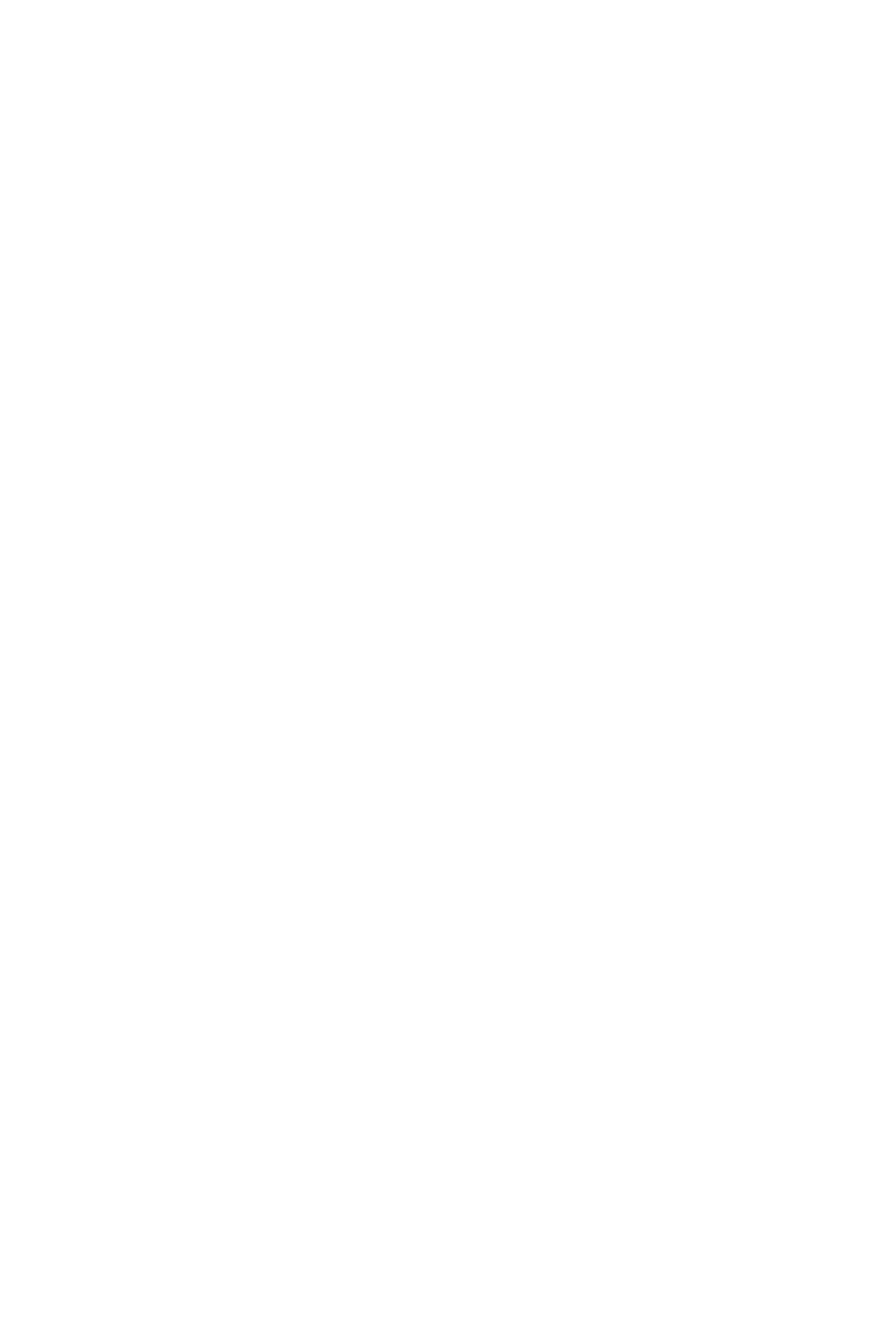
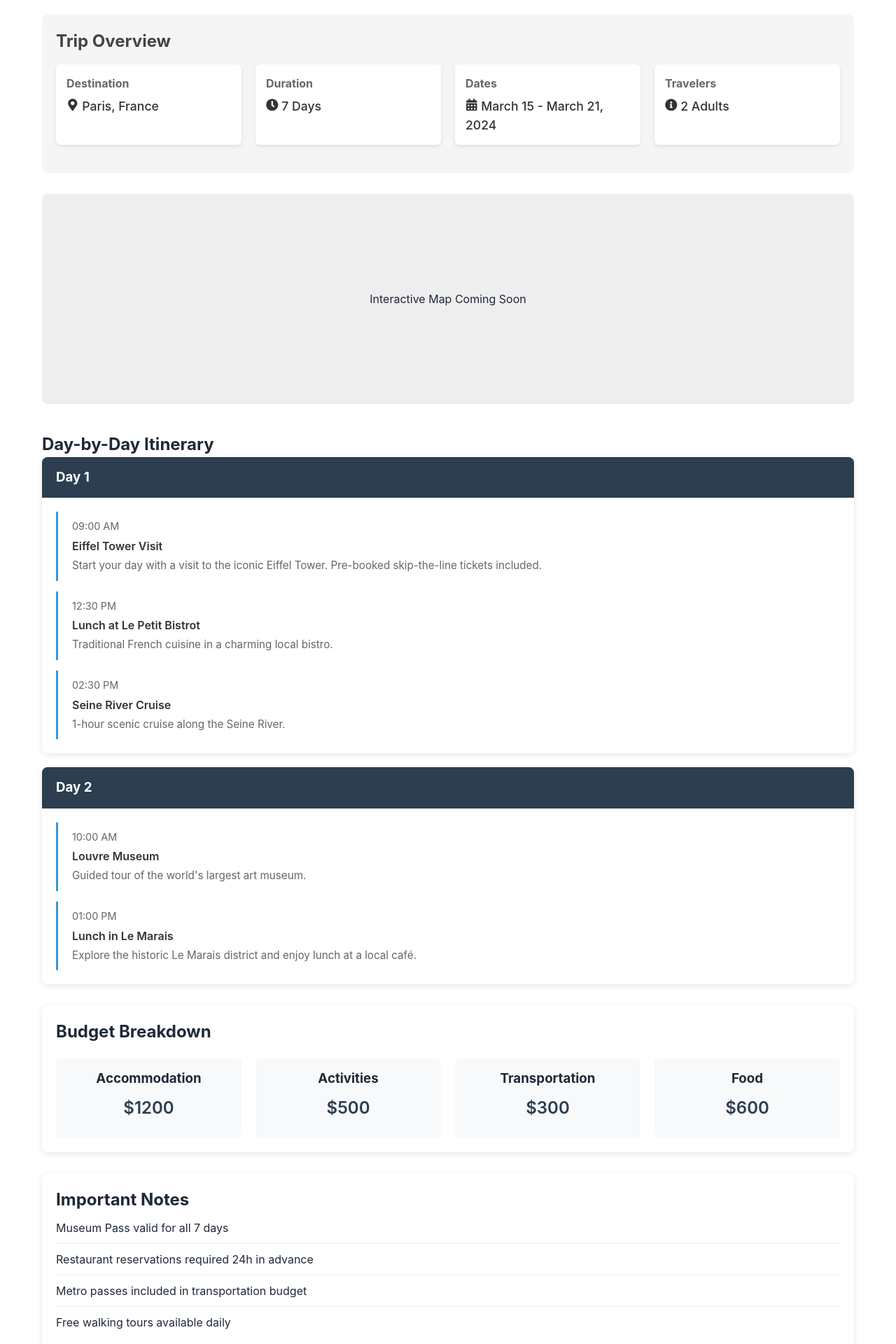
Before and after one commit to arnav-khandelwal/TravelAi, a React (Vite) app in the folder frontend/: page /itinerary in a window 1280 px wide. Before the commit this address had no page. Shown: the part 140-2060 px from the top of the page at 70% size. Before the commit the page ends 800 px from the top, so only its background shows below. Built offline with nearby package versions, Linux system fonts and the light colour scheme.

Commit message:
iternary page added

```diff
--- a/frontend/src/App.jsx
+++ b/frontend/src/App.jsx
@@ -2,12 +2,14 @@ import React from "react";
 import { Routes, Route } from "react-router-dom";
 import HomePage from "./pages/HomePage/HomePage";
 import AuthPage from "./pages/AuthPage/AuthPage";
+import ItineraryPage from "./pages/ItineraryPage/ItineraryPage";
 
 function App() {
   return (
     <Routes>
       <Route path="/" element={<HomePage />} />
       <Route path="/auth" element={<AuthPage />} />
+      <Route path="/itinerary" element={<ItineraryPage />} />
     </Routes>
   );
 }
--- /dev/null
+++ b/frontend/src/pages/ItineraryPage/ItineraryPage.css
@@ -0,0 +1,186 @@
+.itinerary-container {
+    max-width: 1200px;
+    margin: 0 auto;
+    padding: 20px;
+  }
+
+  .itinerary-header {
+    text-align: center;
+    margin-bottom: 40px;
+  }
+
+  .itinerary-header h1 {
+    font-size: 2.5rem;
+    color: #333;
+    margin-bottom: 15px;
+  }
+
+  .itinerary-header p {
+    color: #666;
+    font-size: 1.1rem;
+  }
+
+  .trip-details {
+    background: #f5f5f5;
+    padding: 20px;
+    border-radius: 8px;
+    margin-bottom: 30px;
+  }
+
+  .trip-details h2 {
+    color: #444;
+    margin-bottom: 15px;
+  }
+
+  .trip-info {
+    display: grid;
+    grid-template-columns: repeat(auto-fit, minmax(200px, 1fr));
+    gap: 20px;
+    margin-bottom: 20px;
+  }
+
+  .info-item {
+    background: white;
+    padding: 15px;
+    border-radius: 6px;
+    box-shadow: 0 2px 4px rgba(0, 0, 0, 0.1);
+  }
+
+  .info-item h3 {
+    font-size: 1rem;
+    color: #666;
+    margin-bottom: 8px;
+  }
+
+  .info-item p {
+    font-size: 1.1rem;
+    color: #333;
+    font-weight: 500;
+  }
+
+  .day-by-day {
+    margin-top: 40px;
+  }
+
+  .day-card {
+    background: white;
+    border-radius: 8px;
+    box-shadow: 0 2px 8px rgba(0, 0, 0, 0.1);
+    margin-bottom: 20px;
+    overflow: hidden;
+  }
+
+  .day-header {
+    background: #2c3e50;
+    color: white;
+    padding: 15px 20px;
+    display: flex;
+    justify-content: space-between;
+    align-items: center;
+  }
+
+  .day-content {
+    padding: 20px;
+  }
+
+  .activity {
+    border-left: 3px solid #3498db;
+    padding: 10px 20px;
+    margin-bottom: 15px;
+  }
+
+  .activity:last-child {
+    margin-bottom: 0;
+  }
+
+  .activity-time {
+    color: #666;
+    font-size: 0.9rem;
+    margin-bottom: 5px;
+  }
+
+  .activity-title {
+    font-weight: 600;
+    color: #333;
+    margin-bottom: 5px;
+  }
+
+  .activity-description {
+    color: #666;
+    font-size: 0.95rem;
+  }
+
+  .map-container {
+    height: 300px;
+    background: #eee;
+    margin: 20px 0;
+    border-radius: 8px;
+    display: flex;
+    align-items: center;
+    justify-content: center;
+  }
+
+  .budget-section {
+    background: white;
+    padding: 20px;
+    border-radius: 8px;
+    box-shadow: 0 2px 8px rgba(0, 0, 0, 0.1);
+    margin-top: 30px;
+  }
+
+  .budget-grid {
+    display: grid;
+    grid-template-columns: repeat(auto-fit, minmax(150px, 1fr));
+    gap: 20px;
+    margin-top: 20px;
+  }
+
+  .budget-item {
+    text-align: center;
+    padding: 15px;
+    background: #f8f9fa;
+    border-radius: 6px;
+  }
+
+  .budget-amount {
+    font-size: 1.5rem;
+    color: #2c3e50;
+    font-weight: 600;
+    margin: 10px 0;
+  }
+
+  .notes-section {
+    margin-top: 30px;
+    padding: 20px;
+    background: #fff;
+    border-radius: 8px;
+    box-shadow: 0 2px 8px rgba(0, 0, 0, 0.1);
+  }
+
+  .notes-list {
+    list-style-type: none;
+    padding: 0;
+  }
+
+  .note-item {
+    padding: 10px 0;
+    border-bottom: 1px solid #eee;
+  }
+
+  .note-item:last-child {
+    border-bottom: none;
+  }
+
+  @media (max-width: 768px) {
+    .trip-info {
+      grid-template-columns: 1fr;
+    }
+
+    .itinerary-header h1 {
+      font-size: 2rem;
+    }
+
+    .budget-grid {
+      grid-template-columns: 1fr 1fr;
+    }
+  }
--- /dev/null
+++ b/frontend/src/pages/ItineraryPage/ItineraryPage.jsx
@@ -0,0 +1,146 @@
+import { useState } from 'react';
+import { FaMapMarkerAlt, FaCalendarAlt, FaClock, FaInfoCircle } from 'react-icons/fa';
+import './ItineraryPage.css';
+
+function ItineraryPage() {
+  const [selectedDay, setSelectedDay] = useState(1);
+
+  const tripDetails = {
+    destination: "Paris, France",
+    duration: "7 Days",
+    dates: "March 15 - March 21, 2024",
+    travelers: "2 Adults"
+  };
+
+  const itineraryData = [
+    {
+      day: 1,
+      activities: [
+        {
+          time: "09:00 AM",
+          title: "Eiffel Tower Visit",
+          description: "Start your day with a visit to the iconic Eiffel Tower. Pre-booked skip-the-line tickets included."
+        },
+        {
+          time: "12:30 PM",
+          title: "Lunch at Le Petit Bistrot",
+          description: "Traditional French cuisine in a charming local bistro."
+        },
+        {
+          time: "02:30 PM",
+          title: "Seine River Cruise",
+          description: "1-hour scenic cruise along the Seine River."
+        }
+      ]
+    },
+    {
+      day: 2,
+      activities: [
+        {
+          time: "10:00 AM",
+          title: "Louvre Museum",
+          description: "Guided tour of the world's largest art museum."
+        },
+        {
+          time: "01:00 PM",
+          title: "Lunch in Le Marais",
+          description: "Explore the historic Le Marais district and enjoy lunch at a local café."
+        }
+      ]
+    }
+  ];
+
+  const budgetBreakdown = {
+    accommodation: 1200,
+    activities: 500,
+    transportation: 300,
+    food: 600
+  };
+
+  const importantNotes = [
+    "Museum Pass valid for all 7 days",
+    "Restaurant reservations required 24h in advance",
+    "Metro passes included in transportation budget",
+    "Free walking tours available daily"
+  ];
+
+  return (
+    <div className="itinerary-container">
+      <div className="itinerary-header">
+        <h1>Your Paris Adventure</h1>
+        <p>AI-Generated Travel Itinerary</p>
+      </div>
+
+      <div className="trip-details">
+        <h2>Trip Overview</h2>
+        <div className="trip-info">
+          <div className="info-item">
+            <h3>Destination</h3>
+            <p><FaMapMarkerAlt /> {tripDetails.destination}</p>
+          </div>
+          <div className="info-item">
+            <h3>Duration</h3>
+            <p><FaClock /> {tripDetails.duration}</p>
+          </div>
+          <div className="info-item">
+            <h3>Dates</h3>
+            <p><FaCalendarAlt /> {tripDetails.dates}</p>
+          </div>
+          <div className="info-item">
+            <h3>Travelers</h3>
+            <p><FaInfoCircle /> {tripDetails.travelers}</p>
+          </div>
+        </div>
+      </div>
+
+      <div className="map-container">
+        <p>Interactive Map Coming Soon</p>
+      </div>
+
+      <div className="day-by-day">
+        <h2>Day-by-Day Itinerary</h2>
+        {itineraryData.map((day) => (
+          <div key={day.day} className="day-card">
+            <div className="day-header">
+              <h3>Day {day.day}</h3>
+            </div>
+            <div className="day-content">
+              {day.activities.map((activity, index) => (
+                <div key={index} className="activity">
+                  <div className="activity-time">{activity.time}</div>
+                  <div className="activity-title">{activity.title}</div>
+                  <div className="activity-description">{activity.description}</div>
+                </div>
+              ))}
+            </div>
+          </div>
+        ))}
+      </div>
+
+      <div className="budget-section">
+        <h2>Budget Breakdown</h2>
+        <div className="budget-grid">
+          {Object.entries(budgetBreakdown).map(([category, amount]) => (
+            <div key={category} className="budget-item">
+              <h3>{category.charAt(0).toUpperCase() + category.slice(1)}</h3>
+              <div className="budget-amount">${amount}</div>
+            </div>
+          ))}
+        </div>
+      </div>
+
+      <div className="notes-section">
+        <h2>Important Notes</h2>
+        <ul className="notes-list">
+          {importantNotes.map((note, index) => (
+            <li key={index} className="note-item">
+              {note}
+            </li>
+          ))}
+        </ul>
+      </div>
+    </div>
+  );
+}
+
+export default ItineraryPage;
```
